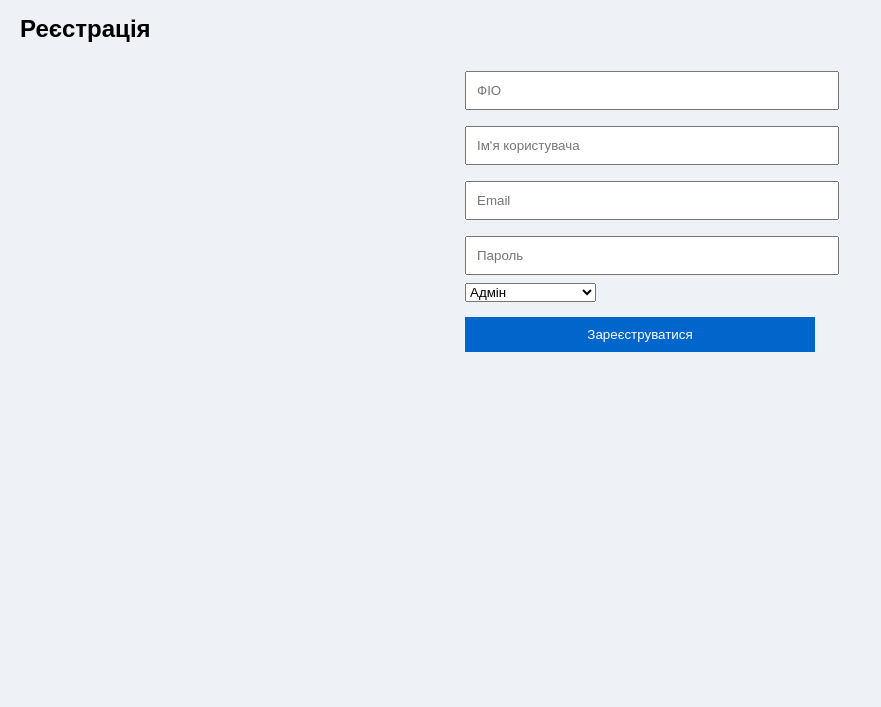
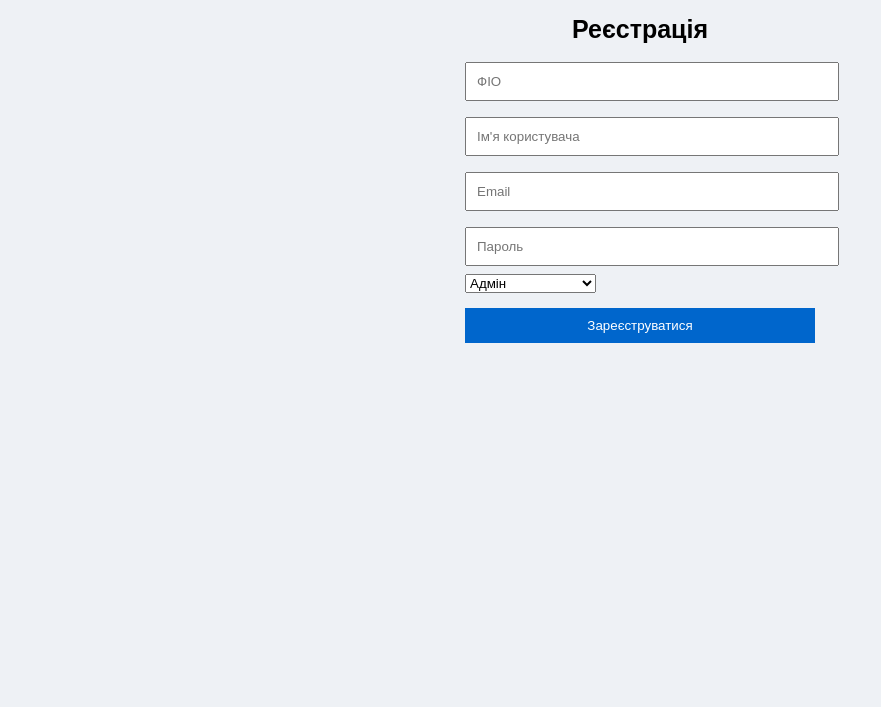
Before and after one commit to MrJekanBro/KSU_GiftShop, a plain HTML site: page frontend/index.html in a window 1280 px wide. Shown: the part 93-800 px from the top of the page, without its empty margins (0-881 px from the left). Drawn offline with Linux system fonts and the light colour scheme.

Commit message:
Update styles.css

```diff
--- a/frontend/styles.css
+++ b/frontend/styles.css
@@ -49,3 +49,9 @@ button:hover {
     padding: 15px;
     border-radius: 8px;
 }
+
+#register h2 {
+    text-align: center;
+    margin-bottom: 10px;
+    font-size: 25px;
+}
```
